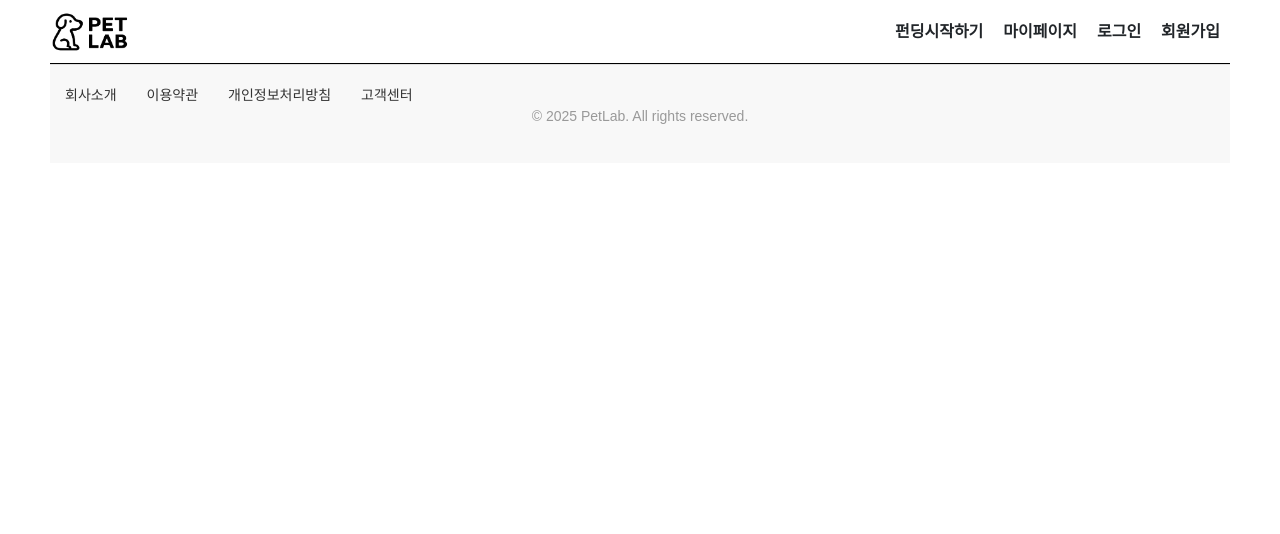
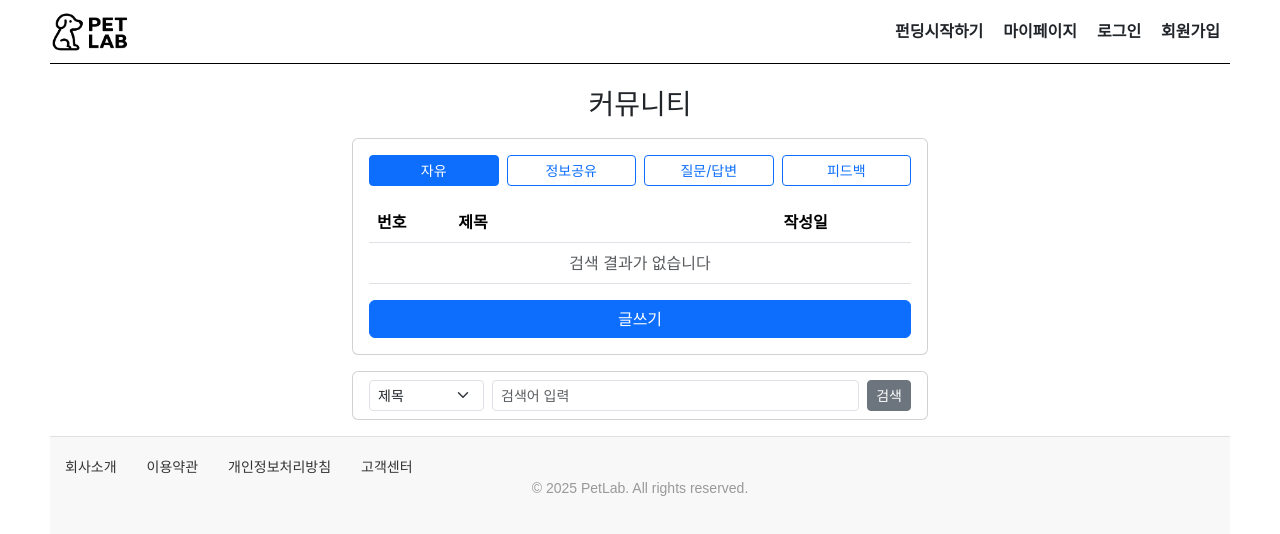
Before and after one commit to YuYoungKwang/pet-lab, a React (Create React App) app: page /fundingDetail/1/community/board/free in a window 1280 px wide. Shown: the top 534 px of the page. Built offline with nearby package versions, Linux system fonts and the light colour scheme.

Commit message:
펀딩상세페이지 > 커뮤니티 연결, props대신 outlet context로 데이터 전달

```diff
--- a/src/App.js
+++ b/src/App.js
@@ -1,4 +1,4 @@
-import { Routes, Route } from 'react-router';
+import { Routes, Route, Navigate } from 'react-router-dom';
 import './App.css';
 import Header from './components/common/Header';
 import Footer from './components/common/Footer';
@@ -13,6 +13,10 @@ import SignUpPage from './pages/SignUpPage';
 import MyPage from './pages/MyPage';
 import fundingList from './data/fundingList';
 import { useState, useEffect } from 'react';
+import CommunityMain from './pages/community/CommunityMain';
+import PostDetailPage from './pages/community/PostDetailPage';
+import PostListPage from './pages/community/PostListPage';
+import PostWritePage from './pages/community/PostWritePage';
 
 function App() {
   const [loginUser, setLoginUser] = useState(null);
@@ -39,6 +43,12 @@ function App() {
         <Route path="/category/:categoryName" element={<CategoryPage />} />
         <Route path="/login" element={<Login setLoginUser={setLoginUser} />} />
         <Route path="/fundingDetail/:fundingId" element={<FundingDetail />} />
+        <Route path="/fundingDetail/:fundingId/community" element={<CommunityMain />}>
+          <Route index element={<Navigate to="board/free" replace />} />
+          <Route path="board/:category" element={<PostListPage />} />
+          <Route path="write" element={<PostWritePage />} />
+          <Route path="post/:id" element={<PostDetailPage />} />
+        </Route>
         <Route path="/signup" element={<SignUpPage />} />
         <Route path="/mypage" element={<MyPage loginUser={loginUser} />} />
       </Routes>
--- a/src/components/funding/FundingNavbar.js
+++ b/src/components/funding/FundingNavbar.js
@@ -1,9 +1,10 @@
 import React, { useState, useEffect } from "react";
 import '../../styles/FundingNavbar.css';
-import { useNavigate } from "react-router";
+import { useNavigate, useParams } from "react-router-dom";
 
 function FundingNavbar({ sections }) {
     const navigate = useNavigate();
+    const { fundingId } = useParams();
 
     const [activeId, setActiveId] = useState(sections[0].id);
 
@@ -44,7 +45,7 @@ function FundingNavbar({ sections }) {
                         {sec.label}
                     </li>
                 ))}
-                <li className="community-btn" onClick={() => navigate("/community")}>
+                <li className="community-btn" onClick={() => navigate(`/fundingDetail/${fundingId}/community`)}>
                     커뮤니티
                 </li>
             </ul>
--- a/src/pages/community/CommunityMain.js
+++ b/src/pages/community/CommunityMain.js
@@ -1,13 +1,11 @@
-import { Routes, Route } from "react-router-dom";
+import { Outlet, useParams } from "react-router-dom";
 import { useState, useEffect } from "react";
-import PostListPage from "./PostListPage";
-import PostWritePage from "./PostWritePage";
-import PostDetailPage from "./PostDetailPage";
 import "../../styles/Community.css";
 
 
 
 export default function CommunityMain() {
+    const { fundingId } = useParams();
     const [posts, setPosts] = useState(() => {
     const saved = localStorage.getItem("게시글 정보");
     return saved ? JSON.parse(saved) : [];
@@ -17,9 +15,14 @@ export default function CommunityMain() {
         localStorage.setItem("게시글 정보", JSON.stringify(posts));
     }, [posts]);
 
+    const filteredPosts = fundingId
+    ? posts.filter((p) => p.fundingId === Number(fundingId))
+    : posts;
+
     const createPost = ({ title, content, category }) => {
     const newPost = {
         id: Date.now(),
+        fundingId: Number(fundingId),
         title,
         content,
         category,
@@ -47,22 +50,14 @@ export default function CommunityMain() {
         );
     };
 
-
     return (
-        <Routes>
-            <Route path="/" element={<PostListPage posts={posts} />} />
-            <Route path="/board/:category" element={<PostListPage posts={posts} />} />
-            <Route path="/write" element={<PostWritePage onSubmit={createPost} />} />
-            <Route
-                path="/post/:id"
-                element={
-                    <PostDetailPage
-                        posts={posts}
-                        onAddComment={addComment}
-                        onView={increaseView}
-                    />
-                }
-            />
-        </Routes>
+        <div className="community-page">
+            <Outlet context={{
+                posts: filteredPosts,
+                createPost,
+                addComment,
+                increaseView
+            }} />
+        </div>
     );
 }
--- a/src/pages/community/PostDetailPage.js
+++ b/src/pages/community/PostDetailPage.js
@@ -1,17 +1,18 @@
-import { useParams, useNavigate } from "react-router-dom";
+import { useParams, useNavigate, useOutletContext } from "react-router-dom";
 import { useEffect, useState } from "react";
 import { Container, Card, Form, Button, Stack } from "react-bootstrap";
 
 
-export default function PostDetailPage({ posts, onAddComment, onView }) {
+export default function PostDetailPage() {
     const { id } = useParams();
     const navigate = useNavigate();
+    const { posts, addComment, increaseView } = useOutletContext();
     const post = posts.find((p) => p.id === Number(id));
     const [comment, setComment] = useState("");
 
 
     useEffect(() => {
-        if (post) onView(post.id);
+        if (post) increaseView(post.id);
         // eslint-disable-next-line react-hooks/exhaustive-deps
     }, []);
 
@@ -45,11 +46,11 @@ export default function PostDetailPage({ posts, onAddComment, onView }) {
                             size="sm"
                             onClick={() => {
                             if (!comment) return;
-                            onAddComment(post.id, comment);
+                            addComment(post.id, comment);
                             setComment("");
                             }}
                         >등록</Button>
-                        <Button size="sm" variant="outline-secondary" onClick={() => navigate("/")}>목록</Button>
+                        <Button size="sm" variant="outline-secondary" onClick={() => navigate("..")}>목록</Button>
                     </Stack>
                 </div>
             </Card>
--- a/src/pages/community/PostListPage.js
+++ b/src/pages/community/PostListPage.js
@@ -1,10 +1,10 @@
 import { useState } from "react";
-import { useNavigate, useParams } from "react-router-dom";
+import { useNavigate, useParams, useOutletContext } from "react-router-dom";
 import { Container, Card, Table, Button, Form } from "react-bootstrap";
 
 const ITEMS_PER_PAGE = 10;
 
-export default function PostListPage({ posts }) {
+export default function PostListPage() {
     const navigate = useNavigate();
 
     const [keyword, setKeyword] = useState("");
@@ -13,8 +13,7 @@ export default function PostListPage({ posts }) {
     const [currentPage, setCurrentPage] = useState(1);
     // const [category, setCategory] = useState("free");
     const { category = "free" } = useParams();
-
-
+    const { posts = [] } = useOutletContext() || {};
 
     const filteredPosts = posts
     .filter((post) => (post.category ?? "free") === category)
@@ -26,7 +25,7 @@ export default function PostListPage({ posts }) {
         if (filter === "title") return post.title.toLowerCase().includes(lower);
         if (filter === "title_content") {
             return (
-                post.title.toLowerCase().inclusdes(lower) ||
+                post.title.toLowerCase().includes(lower) ||
                 post.content.toLowerCase().includes(lower)
             );
         }
@@ -55,7 +54,7 @@ export default function PostListPage({ posts }) {
                             size="sm"
                             variant={category === "free" ? "primary" : "outline-primary"}
                             onClick={() => {
-                                navigate("/board/free");
+                                navigate("../board/free", { replace: true });
                                 setCurrentPage(1);
                             }}
                         >
@@ -66,7 +65,7 @@ export default function PostListPage({ posts }) {
                             size="sm"
                             variant={category === "info" ? "primary" : "outline-primary"}
                             onClick={() => {
-                                navigate("/board/info");
+                                navigate("../board/info", { replace: true });
                                 setCurrentPage(1);
                             }}
                         >
@@ -77,7 +76,7 @@ export default function PostListPage({ posts }) {
                             size="sm"
                             variant={category === "qna" ? "primary" : "outline-primary"}
                             onClick={() => {
-                                navigate("/board/qna");
+                                navigate("../board/qna", { replace: true });
                                 setCurrentPage(1);
                             }}
                         >
@@ -88,7 +87,7 @@ export default function PostListPage({ posts }) {
                             size="sm"
                             variant={category === "feedback" ? "primary" : "outline-primary"}
                             onClick={() => {
-                                navigate("/board/feedback");
+                                navigate("../board/feedback", { replace: true });
                                 setCurrentPage(1);
                             }}
                         >
@@ -117,7 +116,7 @@ export default function PostListPage({ posts }) {
                                     <tr
                                         key={post.id}
                                         style={{ cursor: "pointer" }}
-                                        onClick={() => navigate(`/post/${post.id}`)}
+                                        onClick={() => navigate(`post/${post.id}`)}
                                     >
                                         <td>
                                             {(currentPage - 1) * ITEMS_PER_PAGE + idx + 1}
@@ -147,7 +146,7 @@ export default function PostListPage({ posts }) {
                     )}
 
                     <div className="d-grid">
-                        <Button onClick={() => navigate("/write")}>글쓰기</Button>
+                        <Button onClick={() => navigate("write")}>글쓰기</Button>
                     </div>
                 </Card.Body>
             </Card>
--- a/src/pages/community/PostWritePage.js
+++ b/src/pages/community/PostWritePage.js
@@ -1,5 +1,5 @@
 import { useState } from "react";
-import { useNavigate } from "react-router-dom";
+import { useNavigate, useOutletContext } from "react-router-dom";
 import { Container, Card, Form, Button, Stack } from "react-bootstrap";
 
 
@@ -9,11 +9,13 @@ export default function PostWritePage({ onSubmit }) {
     const [category, setCategory] = useState("free");
     const navigate = useNavigate();
 
+    const { createPost } = useOutletContext();
+
 
     const submit = () => {
         if (!title || !content) return;
         onSubmit({ title, content, category });
-        navigate("/");
+        navigate("..");
     };
 
 
--- a/src/pages/funding/FundingDetail.js
+++ b/src/pages/funding/FundingDetail.js
@@ -1,5 +1,5 @@
 import { useEffect, useState } from "react";
-import { useParams } from "react-router";
+import { useParams } from "react-router-dom";
 import FundingHeader from "../../components/common/FundingHeader";
 import FundingNavbar from "../../components/funding/FundingNavbar";
 import "../../styles/FundingDetail.css";
```
